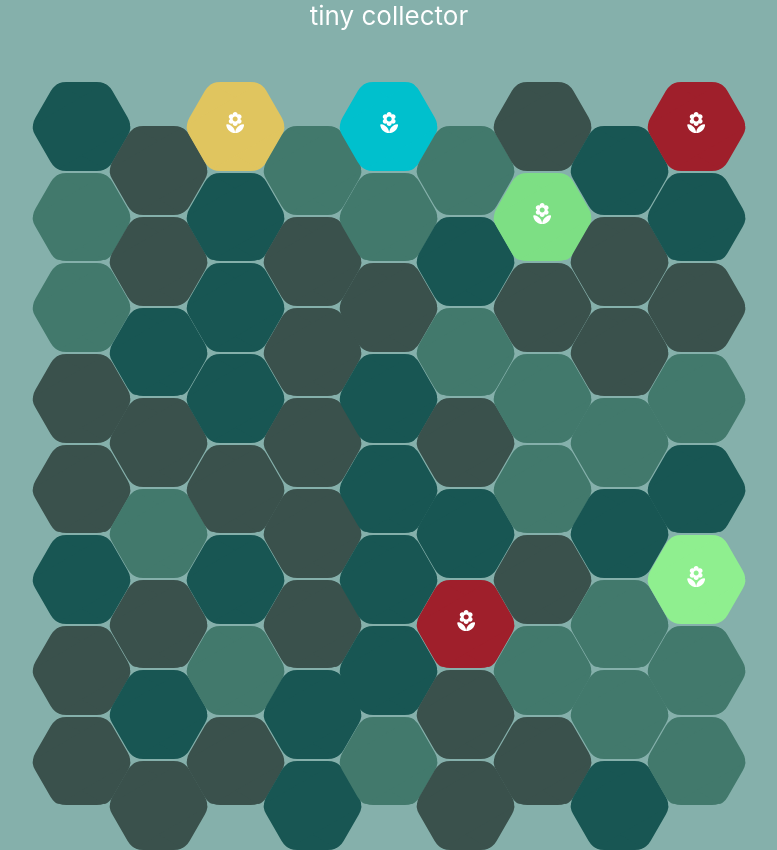
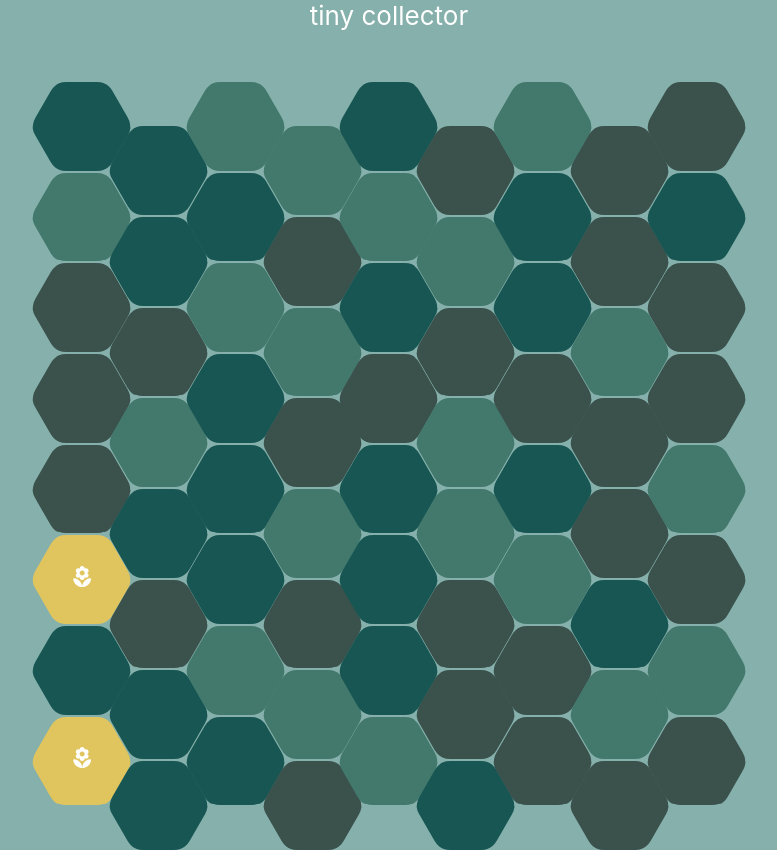
Before and after one commit to shelkeller/tiny-collector, a React (Create React App) app: page / in a window 1280 px wide. Shown: the whole page, without its empty margins (251-1028 px from the left). Built offline with nearby package versions, Linux system fonts and the light colour scheme.

Commit message:
reworked file structure

```diff
--- a/src/App.js
+++ b/src/App.js
@@ -1,53 +1,76 @@
-import logo from './logo.svg';
-import './App.css';
-import HexagonGrid from 'react-hexagon-grid';
+import './styles/App.css';
 import times from 'lodash/times';
-import LocalFloristRounded from "@material-ui/icons/LocalFloristRounded";
-import PlotRow from './components/PlotGrid';
+import PlotRow from './components/PlotGrid/PlotRow';
 import { useState } from 'react';
-import { rollUpTo } from './utils/dice'
+import { rollUpTo } from './utils/dice';
+import { grassColors, flowerColors, flowerColorsAccessible, colorNames } from './constants/colors';
+import { gameConfig } from './config/gameConfig';
 
-// returns an integer between 0 and max
-// function roll(max) {
-//   return Math.floor(Math.random() * Math.floor(max));
-// }
+let flowerHues = gameConfig.accessibilityMode ? flowerColorsAccessible : flowerColors;
 
-//returns a list of "plot" objects: {id, isFlower, name}
+
+//returns a 2D array "plot" objects: {id, isFlower, color, name, content, row, column}
 const generatePlots = (size) => {
   let plots = [];
+  let plots2D = [];
+
   times(size, id => {
+      let color;
       let dice = rollUpTo(100); // roll a 100 sided die
-      if (dice<=10){ // around a 10 percent chance of rolling a flower
-        plots[id] = { id: id, isFlower: true, content: "flower"};
+      if (dice<=gameConfig.fertility){ // chance of rolling a flower
+
+        var colorRoll = rollUpTo(flowerHues.length); //Select a flower hue
+        color = flowerHues[colorRoll];
+        let colorName = colorNames[colorRoll]; //Get its matching color name
+        plots[id] = {
+          id: id,
+          isFlower: true,
+          color: color,
+          name: colorName + " Flower",
+          content: "flower"
+        };
+
       } else {
-        plots[id] = {id: id, isFlower: false, content: "grass"};
+        color = grassColors[rollUpTo(grassColors.length)];
+        plots[id] = {
+          id: id,
+          isFlower: false,
+          color: color,
+          name: "Empty",
+          content: "grass"};
       }
   });
-  return plots;
+
+  //We splice it into rows, and make a 2D array of those.
+  while(plots.length) plots2D.push(plots.splice(0, gameConfig.rowSize));
+
+  // load up the plots with coordinate information.
+  // This will be used to determine neighbors later.
+  times(plots2D.length, r => {
+    times(plots2D[r].length, c => {
+      plots2D[r][c].row = r;
+      plots2D[r][c].column = c;
+    });
+  });
+
+  return plots2D;
 }
 
 function App() {
-  const rowSize = 9;
-  const plots2D = [];
-  let hexagons = generatePlots(rowSize*(rowSize-1));
-  while(hexagons.length) plots2D.push(hexagons.splice(0, rowSize));
-
-  times(plots2D.length, index => {
-    times(plots2D[index].length, index2 => {
-      plots2D[index][index2].row = index;
-      plots2D[index][index2].column = index2;
-    });
-  });
+  const rowSize = gameConfig.rowSize;
+  const title = gameConfig.title;
+  // generatePlots takes an int and returns a 1D array.
+  let plotRows = generatePlots(rowSize*(rowSize-1));
 
 
   return (
     <>
     <div className="App">
       <header className="App-header">
-      tiny collector
+      {title}
       <div className="honeycomb" style={{paddingTop: "50px"}}>
-        {plots2D.map((plots, i) => {
-          return <PlotRow plots={plots} />
+        {plotRows.map((plotRow, i) => {
+          return <PlotRow plots={plotRow} />
         })}
       </div>
       </header>
--- a/src/components/PlotGrid.js
+++ /dev/null
@@ -1,89 +0,0 @@
-import { makeStyles } from "@material-ui/core/styles";
-import LocalFloristRounded from "@material-ui/icons/LocalFloristRounded";
-import { useState } from "react";
-import Tooltip from '@material-ui/core/Tooltip';
-
-
-function Plot(props){
-  let plot = props.plot;
-  let plots = props.plots;
-  let setPlots = props.setPlots;
-  let classy = "hexagon "+plot.content;
-  let grassOptions = [
-    "#42796c",
-    "#3a514c",
-    "#185653"
-  ]
-
-  let flowerOptions = [
-    "#9f1f2b",
-    "#e88f00",
-    "#e0c55f",
-    "#7ddf84",
-    "#00c0cd",
-    "#9e7af0"
-  ]
-
-  let color = grassOptions[Math.floor(Math.random() * Math.floor(3))];
-  let filter = "";
-  let content = <></>
-  if (plot.isFlower){
-    color = flowerOptions[Math.floor(Math.random() * Math.floor(7))]
-    content = <LocalFloristRounded />;
-  }
-
-
-
-  let handleClick = (id) => {
-    let thePlot = plots.filter((plot) => {return plot.id === id})[0];
-    console.log(thePlot);
-  }
-
-
-  let tooltipContent = <p style={{fontSize: 14}}>{"Your ass is " + plot.content}</p>
-let myStyle = { backgroundColor: color };
-  return (
-    <Tooltip title={tooltipContent} arrow>
-    <div className={classy} style={myStyle} onClick={()=>{
-      handleClick(plot.id);
-    }} >
-      <div className="hexagontent">
-        {content}
-      </div>
-    </div>
-    </Tooltip>
-  )
-
-}
-
-function PlotRow(props){
-  const [plots, setPlots] = useState(props.plots);
-
-  return (
-    <div className="ibws-fix">
-    {
-      plots.map((plot, i)=>{
-        return <Plot key={"key"+i} plot={plot} plots={plots} setPlots={setPlots} />
-      })
-    }
-    </div>
-  )
-}
-
-function PlotGrid(rowSize, plots) {
-  // rowSize * rowSize should equal hexagons.length
-  // break hexagons into 2D grid
-  const plots2D = [];
-  while(plots.length) plots2D.push(plots.splice(0, rowSize));
-  return (
-    <div className="honeycomb">
-      {plots2D.map((plots, i) => {
-        <div className="ibws-fix">
-          <PlotRow plots={plots} />
-        </div>
-      })}
-    </div>
-  )
-}
-
-export default PlotRow;
--- /dev/null
+++ b/src/components/PlotGrid/Plot.js
@@ -0,0 +1,38 @@
+import LocalFloristRounded from "@material-ui/icons/LocalFloristRounded";
+import Tooltip from '@material-ui/core/Tooltip';
+
+const Plot = (props) => {
+  let plot = props.plot;
+  let plots = props.plots;
+  let setPlots = props.setPlots;
+  let classy = "hexagon "+plot.content;
+
+
+  let color = plot.color;
+  let content = "";
+
+  if (plot.isFlower) content = <LocalFloristRounded />;
+
+
+  let handleClick = (id) => {
+    let thePlot = plots.filter((plot) => {return plot.id === id})[0];
+    console.log(thePlot);
+  }
+
+
+  let tooltipContent = <p style={{fontSize: 14}}>{plot.name}</p>
+  let plotStyle = { backgroundColor: color };
+  return (
+    <Tooltip title={tooltipContent} arrow>
+    <div className={classy} style={plotStyle} onClick={()=>{
+      handleClick(plot.id);
+    }} >
+      <div className="hexagontent">
+        {content}
+      </div>
+    </div>
+    </Tooltip>
+  )
+
+}
+export default Plot;
--- /dev/null
+++ b/src/components/PlotGrid/PlotRow.js
@@ -0,0 +1,16 @@
+import { useState } from "react";
+import Plot from "./Plot";
+
+const PlotRow = (props) => {
+  const [plots, setPlots] = useState(props.plots);
+  return (
+    <div className="ibws-fix">
+    {
+      plots.map((plot, i)=>{
+        return <Plot key={"key"+i} plot={plot} plots={plots} setPlots={setPlots} />
+      })
+    }
+    </div>
+  )
+}
+export default PlotRow;
--- /dev/null
+++ b/src/config/gameConfig.js
@@ -0,0 +1,6 @@
+export const gameConfig = {
+  title: "tiny collector",
+  rowSize: 9, // number of plots per row
+  fertility: 3, // 1...100, initial flower spawn rate
+  accessibilityMode: false
+}
--- /dev/null
+++ b/src/constants/colors.js
@@ -0,0 +1,30 @@
+export const grassColors = [
+  "#42796c",
+  "#3a514c",
+  "#185653"
+]
+
+export const colorNames = [
+  "Red",
+  "Yellow",
+  "Green",
+  "Cyan",
+  "Blue",
+  "Violet"
+]
+export const flowerColors = [
+  "#9f1f2b", //red
+  "#e0c55f", //yellow
+  "#7ddf84", //green
+  "#00c0cd", //cyan
+  "#3b66db", //blue
+  "#9e7af0" //violet
+]
+export const flowerColorsAccessible = [
+  "#e6677", //red
+  "#ccbb44", //yellow
+  "#228833", //green
+  "#66ccee", //cyan
+  "#4477aa", //blue
+  "#aa3377" //violet
+]
--- a/src/index.js
+++ b/src/index.js
@@ -1,7 +1,7 @@
 import React from 'react';
 import ReactDOM from 'react-dom';
-import './index.css';
-import './hexagon.css';
+import './styles/index.css';
+import './styles/hexagon.css';
 import App from './App';
 import reportWebVitals from './reportWebVitals';
 
```
Also changed, not shown: src/logo.svg (deleted), src/styles/App.css (renamed from src/App.css), src/styles/hexagon.css (renamed from src/hexagon.css), src/styles/index.css (renamed from src/index.css), 1 other file (tests, documents, lock files or other folders).
